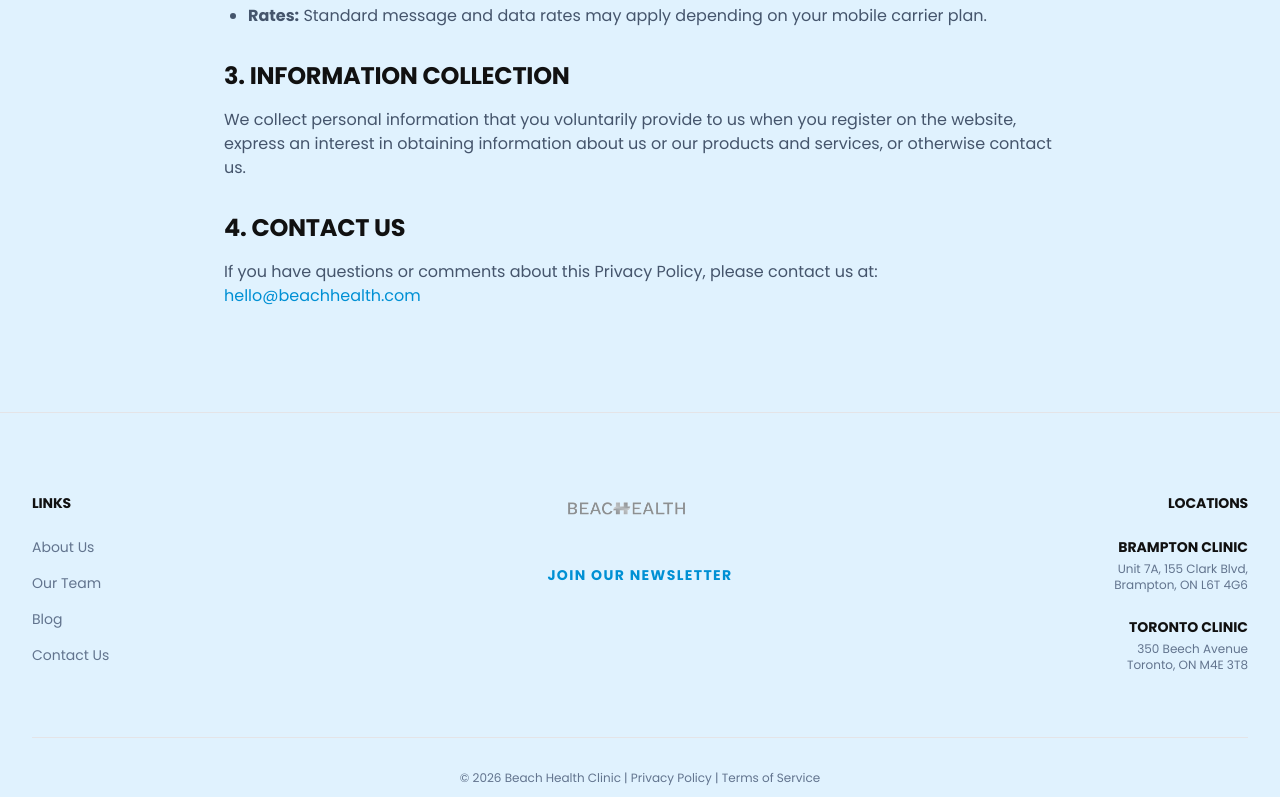
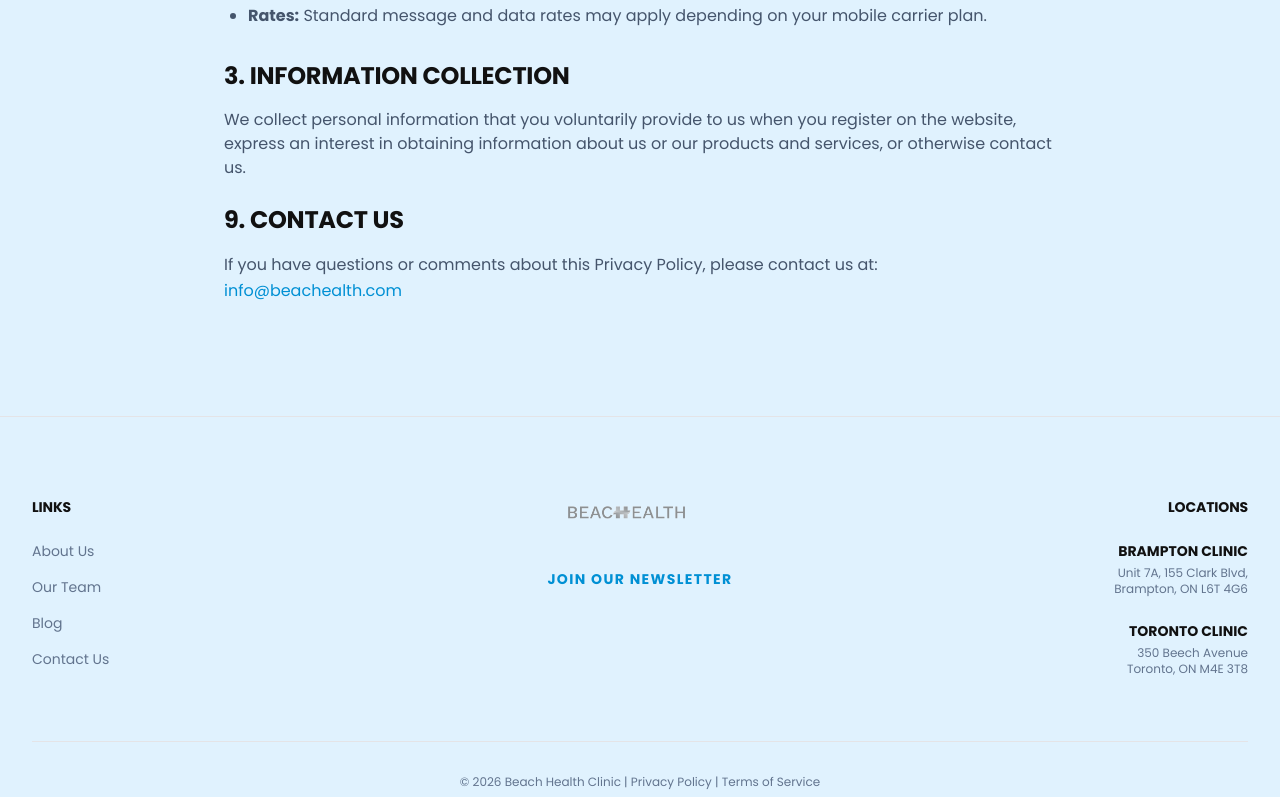
Before and after one commit to shaheertiger/Beachhealthbrampton, a React (Vite) app: page /privacy-policy in a window 1280 px wide. Shown: the part 853-1650 px from the top of the page. Built offline with nearby package versions, Linux system fonts and the light colour scheme; a web font is replaced by a local one.

Commit message:
Update email to info@beachealth.com

```diff
--- a/src/components/TopBar.tsx
+++ b/src/components/TopBar.tsx
@@ -18,9 +18,9 @@
             <span>(437) 524-5161</span>
           </a>
           <span className="hidden md:inline text-slate-300">|</span>
-          <a href="mailto:hello@beachhealth.com" className="flex items-center gap-1.5 hover:text-brand-green transition-colors">
+          <a href="mailto:info@beachealth.com" className="flex items-center gap-1.5 hover:text-brand-green transition-colors">
             <Mail size={14} className="text-brand-green" />
-            <span>hello@beachhealth.com</span>
+            <span>info@beachealth.com</span>
           </a>
         </div>
 
--- a/src/pages/Contact.tsx
+++ b/src/pages/Contact.tsx
@@ -45,7 +45,7 @@
           <div className="bg-white rounded-3xl p-6 sm:p-8 border border-slate-200 shadow-sm flex items-center justify-between">
             <div>
               <h3 className="text-xl font-bold text-brand-obsidian mb-2">Email Us</h3>
-              <p className="text-slate-600 text-lg">hello@beachhealth.com</p>
+              <p className="text-slate-600 text-lg">info@beachealth.com</p>
             </div>
             <div className="w-16 h-16 rounded-2xl bg-brand-green text-white flex items-center justify-center flex-shrink-0 relative">
               <Mail size={28} />
@@ -73,7 +73,7 @@
           transition={{ delay: 0.3, duration: 0.6 }}
           className="bg-white rounded-3xl p-6 sm:p-8 border border-slate-200 shadow-sm"
         >
-          <form action="https://formsubmit.co/hello@beachealth.com" method="POST" className="flex flex-col gap-5 h-full justify-between">
+          <form action="https://formsubmit.co/info@beachealth.com" method="POST" className="flex flex-col gap-5 h-full justify-between">
             {/* FormSubmit Configuration */}
             <input type="hidden" name="_subject" value="New Patient Inquiry - Beach Health Brampton" />
             <input type="hidden" name="_captcha" value="false" />
--- a/src/pages/PrivacyPolicy.tsx
+++ b/src/pages/PrivacyPolicy.tsx
@@ -35,10 +35,12 @@
           We collect personal information that you voluntarily provide to us when you register on the website, express an interest in obtaining information about us or our products and services, or otherwise contact us.
         </p>
 
-        <h2 className="text-2xl font-bold text-brand-obsidian mt-8 mb-4">4. Contact Us</h2>
-        <p className="text-slate-600 mb-6">
-          If you have questions or comments about this Privacy Policy, please contact us at: <a href="mailto:hello@beachhealth.com" className="text-brand-green hover:underline">hello@beachhealth.com</a>
-        </p>
+        <section className="mb-8">
+          <h2 className="text-2xl font-bold text-brand-obsidian mb-4">9. Contact Us</h2>
+          <p className="text-slate-600 leading-relaxed mb-4">
+          If you have questions or comments about this Privacy Policy, please contact us at: <a href="mailto:info@beachealth.com" className="text-brand-green hover:underline">info@beachealth.com</a>
+          </p>
+        </section>
       </motion.div>
     </div>
   );
```
